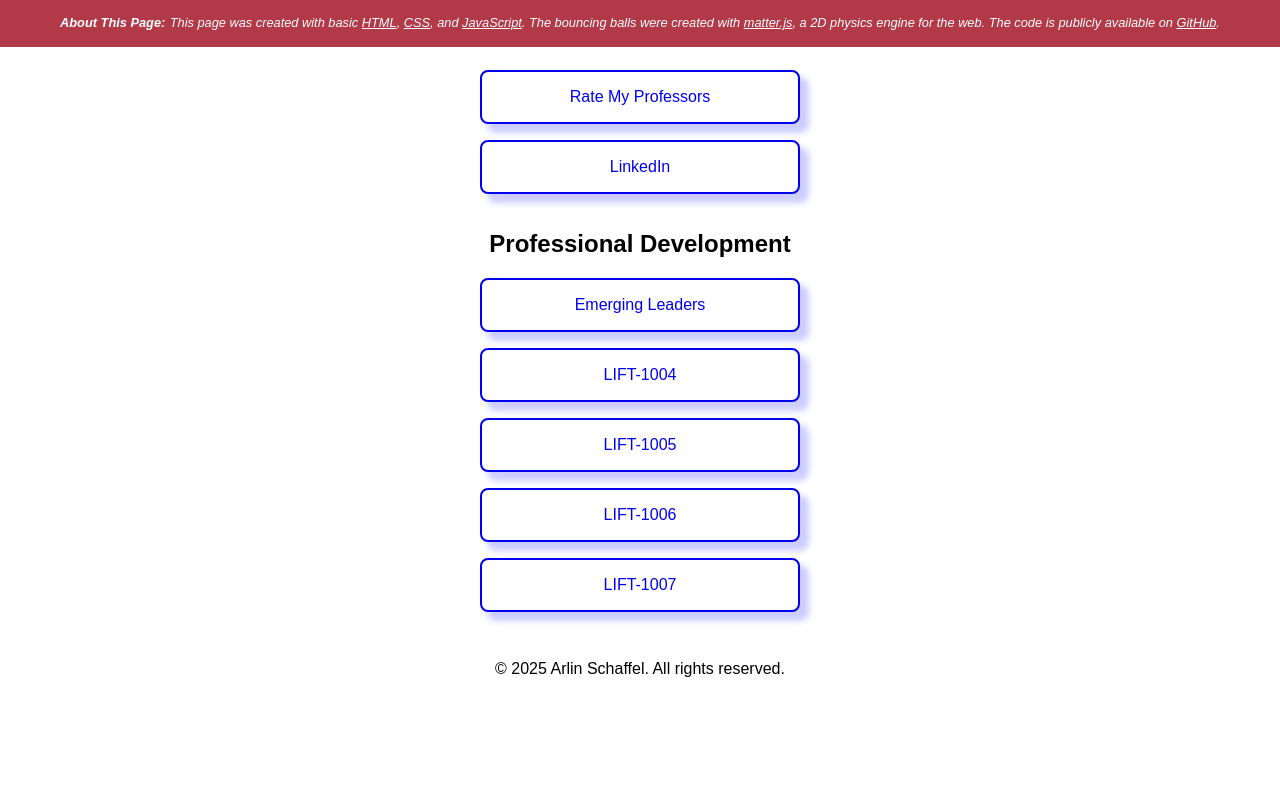
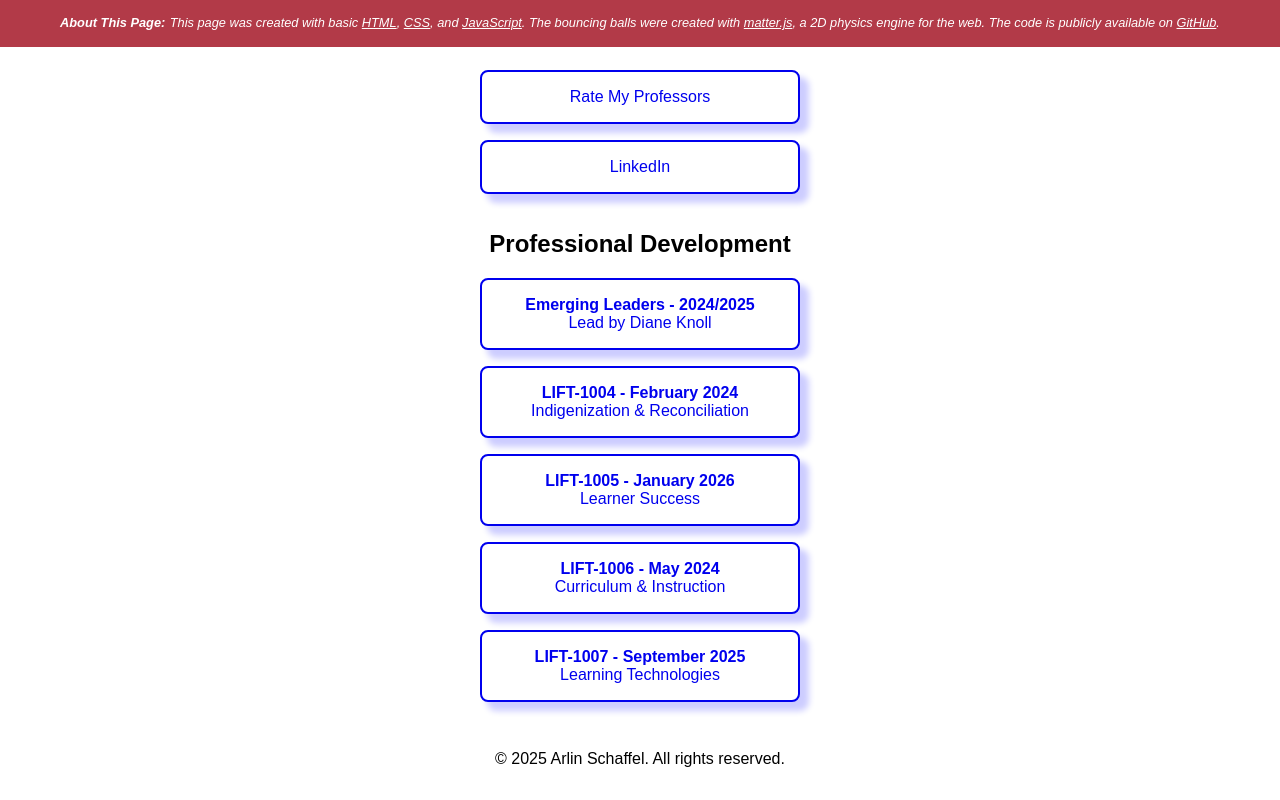
Before and after one commit to FeXd/arlin.education, a plain HTML site: page index.html in a window 1280 px wide. Shown: the part 753-1553 px from the top of the page. Before the commit the page ends 1463 px from the top, so only its background shows below. Drawn offline with Linux system fonts and the light colour scheme.

Commit message:
Add Date to LIFT Courses

```diff
--- a/index.html
+++ b/index.html
@@ -79,31 +79,31 @@
             <h2>Professional Development</h2>
             <a href="lead/" target="_blank" rel="noopener">
                 <div>
-                    <p>Emerging Leaders</p>
+                    <p><strong>Emerging Leaders - 2024/2025</strong><br>Lead by Diane Knoll</p>
                 </div>
             </a>
 
             <a href="lift1004/" target="_blank" rel="noopener">
                 <div>
-                    <p>LIFT-1004</p>
+                    <p><strong>LIFT-1004 - February 2024</strong><br>Indigenization &amp; Reconciliation </p>
                 </div>
             </a>
 
             <a href="lift1005/" target="_blank" rel="noopener">
                 <div>
-                    <p>LIFT-1005</p>
+                    <p><strong>LIFT-1005 - January 2026</strong><br>Learner Success</p>
                 </div>
             </a>
 
             <a href="lift1006/" target="_blank" rel="noopener">
                 <div>
-                    <p>LIFT-1006</p>
+                    <p><strong>LIFT-1006 - May 2024</strong><br>Curriculum &amp; Instruction</p>
                 </div>
             </a>
 
             <a href="lift1007/" target="_blank" rel="noopener">
                 <div>
-                    <p>LIFT-1007</p>
+                    <p><strong>LIFT-1007 - September 2025</strong><br>Learning Technologies</p>
                 </div>
             </a>
         </section>
```
